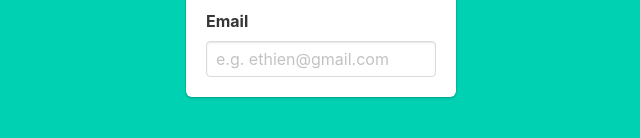
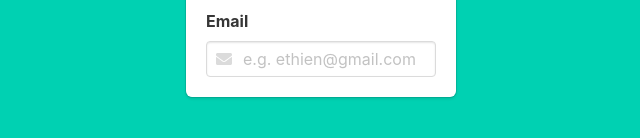
Before and after one commit to ethien-salinas/interfaces-with-bulma, a website: page src/index.html in a window 1280 px wide. Shown: the part 422-560 px from the top of the page, 319-959 px from the left. Drawn offline with nearby package versions, Linux system fonts and the light colour scheme.

Commit message:
[ADD] icon to the email field

```diff
--- a/src/index.html
+++ b/src/index.html
@@ -21,8 +21,11 @@
               </div>
               <div class="field">
                 <label class="label">Email</label>
-                <div class="control">
-                  <input class="input" type="text" type="email" placeholder="e.g. ethien@gmail.com">
+                <div class="control has-icons-left">
+                  <input class="input" type="text" type="email" placeholder="e.g. ethien@gmail.com" required>
+                  <span class="icon is-small is-left">
+                    <i class="fas fa-envelope"></i>
+                  </span>
                 </div>
               </div>
             </form>
```
